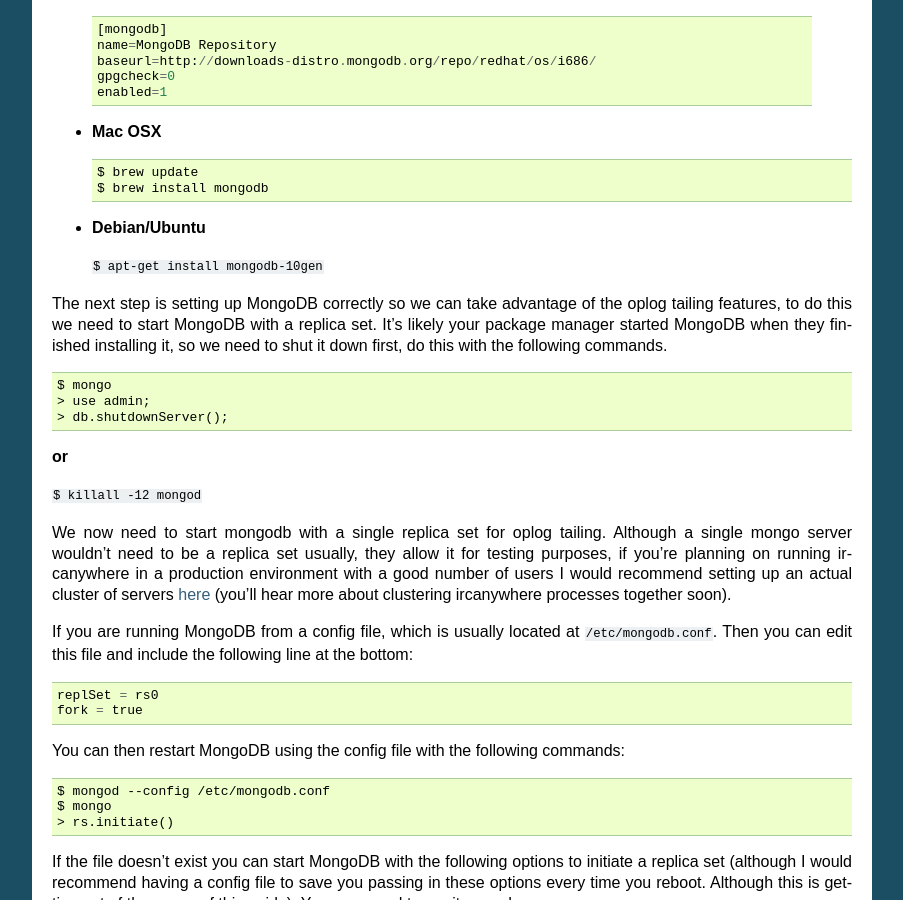
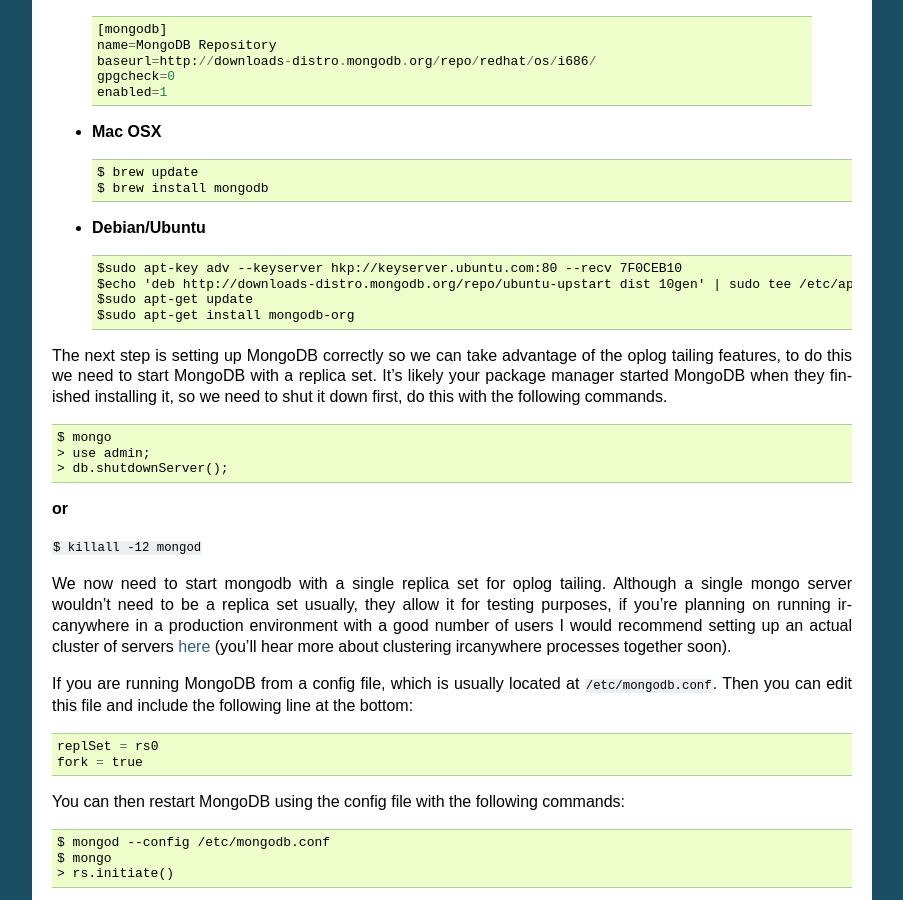
Before and after one commit to ircanywhere/ircanywhere.github.io, a Sphinx documentation site: the page built from docs/source/pre_requirements.rst, in a window 1280 px wide and 900 px high, scrolled down 1370 px. Shown: the whole window, without its empty margins (198-1101 px from the left). Built offline with Sphinx 7.4.7, drawn with Linux system fonts in a browser that asks for light colours.

Commit message:
Update pre_requirements.rst
Debian/Ubuntu installation for mongoDB updated

```diff
--- a/docs/source/pre_requirements.rst
+++ b/docs/source/pre_requirements.rst
@@ -77,9 +77,12 @@
     $ brew update
     $ brew install mongodb
 
-* **Debian/Ubuntu**
+* **Debian/Ubuntu** ::
 
- ``$ apt-get install mongodb-10gen``
+    $sudo apt-key adv --keyserver hkp://keyserver.ubuntu.com:80 --recv 7F0CEB10
+    $echo 'deb http://downloads-distro.mongodb.org/repo/ubuntu-upstart dist 10gen' | sudo tee /etc/apt/sources.list.d/mongodb.list
+    $sudo apt-get update
+    $sudo apt-get install mongodb-org
 
 The next step is setting up MongoDB correctly so we can take advantage of the oplog tailing features, to do this we need to start MongoDB with a replica set. It's likely your package manager started MongoDB when they finished installing it, so we need to shut it down first, do this with the following commands. ::
 
```
